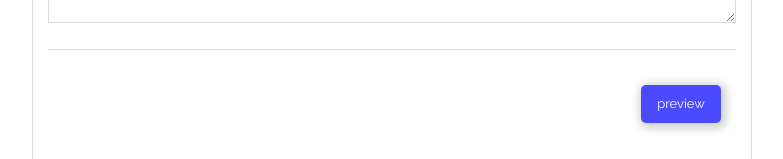
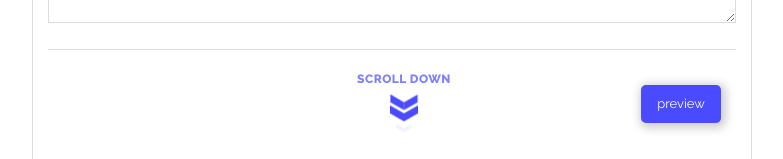
Before and after one commit to chienan/invoice-generator, a Vue app: page /#/ in a window 1280 px wide. Both pictures are taken after typing "Sample", "Sample", "Sample", "5551234", "name@example.com", "Sample" into the empty fields and a click on the button "preview". Shown: the part 1147-1306 px from the top of the page, without its empty margins (248-1031 px from the left). Built offline with nearby package versions, Linux system fonts and the light colour scheme.

Commit message:
add scroll-down icon

```diff
--- a/src/views/Index.vue
+++ b/src/views/Index.vue
@@ -1,6 +1,6 @@
 <template>
-  <div class="container">
-    <form class="invoice" id="invoice" ref="content" @submit.stop.prevent="download">
+  <div class="container" ref="container">
+    <form class="invoice" id="invoice" @submit.stop.prevent="download">
       <div class="nav">
         <img src="https://i.imgur.com/FbsYH3N.png" class="main-logo" alt />
         <div class="main-title">TOSO INVOICE GENERATOR</div>
@@ -59,18 +59,6 @@
           </div>
         </div>
       </div>
-      <!-- <div class="client-name section">
-      <div class="client-name-title title">INVOICE TO</div>
-      <div class="client-name-form">
-        <div class="form-section">
-          <label class="sr-only" for="name">ClientName</label>
-          <b-input-group prepend="@" class="mb-2 mr-sm-2 mb-sm-0">
-            <b-form-input id="name" placeholder="ClientName"></b-form-input>
-          </b-input-group>
-        </div>
-        <div class="add-new-section">＋ NEW</div>
-      </div>
-      </div>-->
 
       <!--invoice to-->
       <div class="client-details section">
@@ -242,6 +230,15 @@
       </div>
 
       <div class="save-section section">
+        <!-- scroll down UI -->
+        <div v-if="scroll" class="scroll-section" ref="scroll">
+          <div class="scroll-down">
+            <div class="chevron"></div>
+            <div class="chevron"></div>
+            <div class="chevron"></div>
+            <span class="text">Scroll down</span>
+          </div>
+        </div>
         <button class="btn-preview" @click.stop.prevent="previewInvoice">preview</button>
       </div>
     </form>
@@ -343,6 +340,7 @@
 <script>
 // import jspdf from "jspdf";
 import * as html2pdf from "html2pdf.js";
+// import Preview from '../components/Preview'
 
 export default {
   data() {
@@ -372,28 +370,20 @@ export default {
         }
       ],
       notes: "",
-      preview: false
+      preview: false,
+      scroll: false
     };
   },
   methods: {
     // downlad invoice as pdf
     download() {
-      const element = document.querySelector("#invoice");
+      const element = document.querySelector("#preview-invoice-container");
       const opt = {
         margin: 1,
         filename: "invoice.pdf",
         image: { type: "jpeg", quality: 1 },
         html2canvas: { scale: 2 }
       };
-
-      // const element = document.getElementById("invoice");
-      // const opt = {
-      //   margin: 1,
-      //   filename: "invoice.pdf",
-      //   image: { type: "jpeg", quality: 0.98 },
-      //   html2canvas: { scale: 2 },
-      //   jsPDF: { unit: "in", format: "letter", orientation: "portrait" }
-      // };
 
       html2pdf()
         .from(element)
@@ -468,6 +458,8 @@ export default {
     //preview invoice
     previewInvoice() {
       this.preview = true;
+      this.scroll = true;
+      setTimeout(() => (this.scroll = false), 3500);
     }
 
     // download(e) {
@@ -508,6 +500,7 @@ export default {
 
 
 <style>
+/* main contents */
 .nav {
   display: flex;
   justify-content: flex-end;
@@ -536,6 +529,7 @@ export default {
   width: 100%;
   border: 1px solid #dcdcdc;
   max-width: 720px;
+  /* overflow-y: scroll; */
 }
 
 .nav,
@@ -726,18 +720,6 @@ export default {
   background-color: #9bd2ed;
 }
 
-/* .total-container::after::hover {
-  position: absolute;
-  content: "";
-  background-color: black;
-  border-radius: 5px;
-  height: 200%;
-  width: 190%;
-  right: 25%;
-  bottom: -50%;
-  z-index: -1;
-} */
-
 .btn-item-remove {
   font-size: 25px;
   font-weight: 300;
@@ -753,11 +735,9 @@ export default {
 
 .add-product {
   position: absolute;
-  /* border: 1px solid #4a4aff; */
   background: #4a4aff;
   height: 38px;
   width: 38px;
-  /* right: 15px; */
   bottom: 120px;
   border-radius: 50%;
   display: flex;
@@ -767,7 +747,6 @@ export default {
 }
 
 .add-product:hover {
-  /* background: #88c8e7; */
   background: #9bd2ed;
 }
 
@@ -829,6 +808,7 @@ export default {
 .save-section {
   display: flex;
   flex-direction: row-reverse;
+  position: relative;
 }
 
 .btn-preview {
@@ -845,6 +825,98 @@ export default {
   background: #9bd2ed;
 }
 
+/* scroll down UI */
+
+.scroll-section {
+  display: flex;
+  justify-content: center;
+  align-items: center;
+  position: absolute;
+  right: 320px;
+  font-weight: 530;
+  letter-spacing: 0.5px;
+}
+
+.scroll-down {
+  display: flex;
+  justify-content: center;
+  position: relative;
+  width: 24px;
+  height: 24px;
+}
+
+.chevron {
+  position: absolute;
+  width: 28px;
+  height: 8px;
+  opacity: 0;
+  transform: scale3d(0.5, 0.5, 0.5);
+  animation: move 3s ease-out infinite;
+}
+
+.chevron:first-child {
+  animation: move 3s ease-out 1s infinite;
+}
+
+.chevron:nth-child(2) {
+  animation: move 3s ease-out 2s infinite;
+}
+
+.chevron:before,
+.chevron:after {
+  content: " ";
+  position: absolute;
+  top: 0;
+  height: 100%;
+  width: 51%;
+  background: #4a4aff;
+}
+
+.chevron:before {
+  left: 0;
+  transform: skew(0deg, 30deg);
+}
+
+.chevron:after {
+  right: 0;
+  width: 50%;
+  transform: skew(0deg, -30deg);
+}
+
+@keyframes move {
+  25% {
+    opacity: 1;
+  }
+  33% {
+    opacity: 1;
+    transform: translateY(30px);
+  }
+  67% {
+    opacity: 1;
+    transform: translateY(40px);
+  }
+  100% {
+    opacity: 0;
+    transform: translateY(55px) scale3d(0.5, 0.5, 0.5);
+  }
+}
+
+.text {
+  font-size: 12px;
+  color: #4a4aff;
+  text-transform: uppercase;
+  white-space: nowrap;
+  opacity: 0.25;
+  animation: pulse 2s linear alternate infinite;
+}
+
+@keyframes pulse {
+  to {
+    opacity: 1;
+  }
+}
+
+/* preview-section */
 .save-btn {
   background: #4a4aff;
   height: 38px;
```
